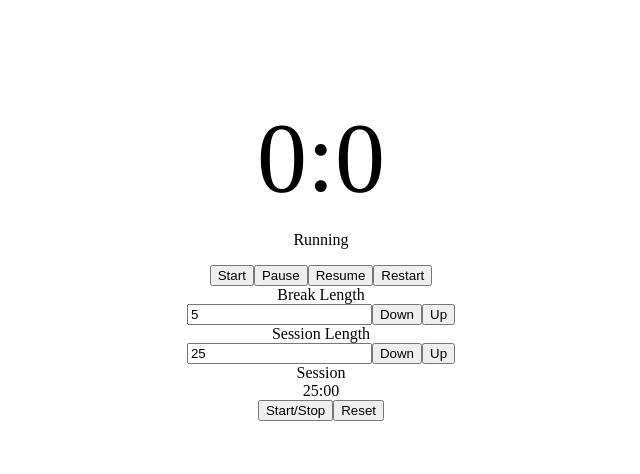
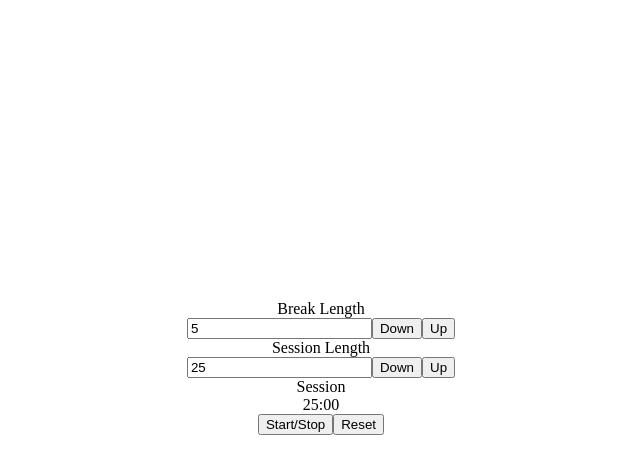
Before and after one commit to ianflynnwork/25-5-timer, a React (Create React App) app: page / in a window 1280 px wide. Shown: the top 474 px of the page, without its empty margins (319-959 px from the left). Built offline with nearby package versions, Linux system fonts and the light colour scheme.

Commit message:
change structuring to use App.js

```diff
--- /dev/null
+++ b/src/App.js
@@ -0,0 +1,11 @@
+import Timer from "./Timer";
+
+function App() {
+  return (
+    <div>
+        <Timer/>
+    </div>
+  );
+}
+
+export default App;
--- a/src/Timer.js
+++ b/src/Timer.js
@@ -1,5 +1,4 @@
 import React, { useState } from "react";
-import { useTimer } from "react-timer-hook";
 
 const defaultRemainingTime = {
     breakLength: 5,
@@ -9,37 +8,10 @@ const defaultRemainingTime = {
 }
 
 const Timer = () => {
-    const time = new Date();
-    time.setSeconds(time.getSeconds() + 1500); // 10 minutes timer
-    const {
-        seconds,
-        minutes,
-        isRunning,
-        start,
-        pause,
-        resume,
-        restart,
-      } = useTimer({ time, onExpire: () => console.warn('onExpire called') });
-
     const [remainingTime, setRemainingTime] = useState(defaultRemainingTime);
 
         return(
             <div>
-                <div style={{textAlign: 'center'}}>
-                    <div style={{fontSize: '100px'}}>
-                        <span>{minutes}</span>:<span>{seconds}</span>
-                    </div>
-                    <p>{isRunning ? 'Running' : 'Stopped'}</p>
-                    <button onClick={start}>Start</button>
-                    <button onClick={pause}>Pause</button>
-                    <button onClick={resume}>Resume</button>
-                    <button onClick={() => {
-                        // Restarts to 5 minutes timer
-                        const time = new Date();
-                        time.setSeconds(time.getSeconds() + 300);
-                        restart(time)
-                    }}>Restart</button>
-                </div>
                 <div>
                     <div id="break-label">Break Length</div>
                     <input
--- a/src/index.css
+++ b/src/index.css
@@ -1,4 +1,4 @@
 body {
   text-align: center;
-  margin-top: 100px;
+  margin-top: 300px;
 }
--- a/src/index.js
+++ b/src/index.js
@@ -1,11 +1,10 @@
 import React from 'react';
 import ReactDOM from 'react-dom/client';
 import './index.css';
-import Timer from './Timer';
-
+import App from './App';
 const root = ReactDOM.createRoot(document.getElementById('root'));
 root.render(
   <React.StrictMode>
-    <Timer/>
+    <App />
   </React.StrictMode>
 );
```
